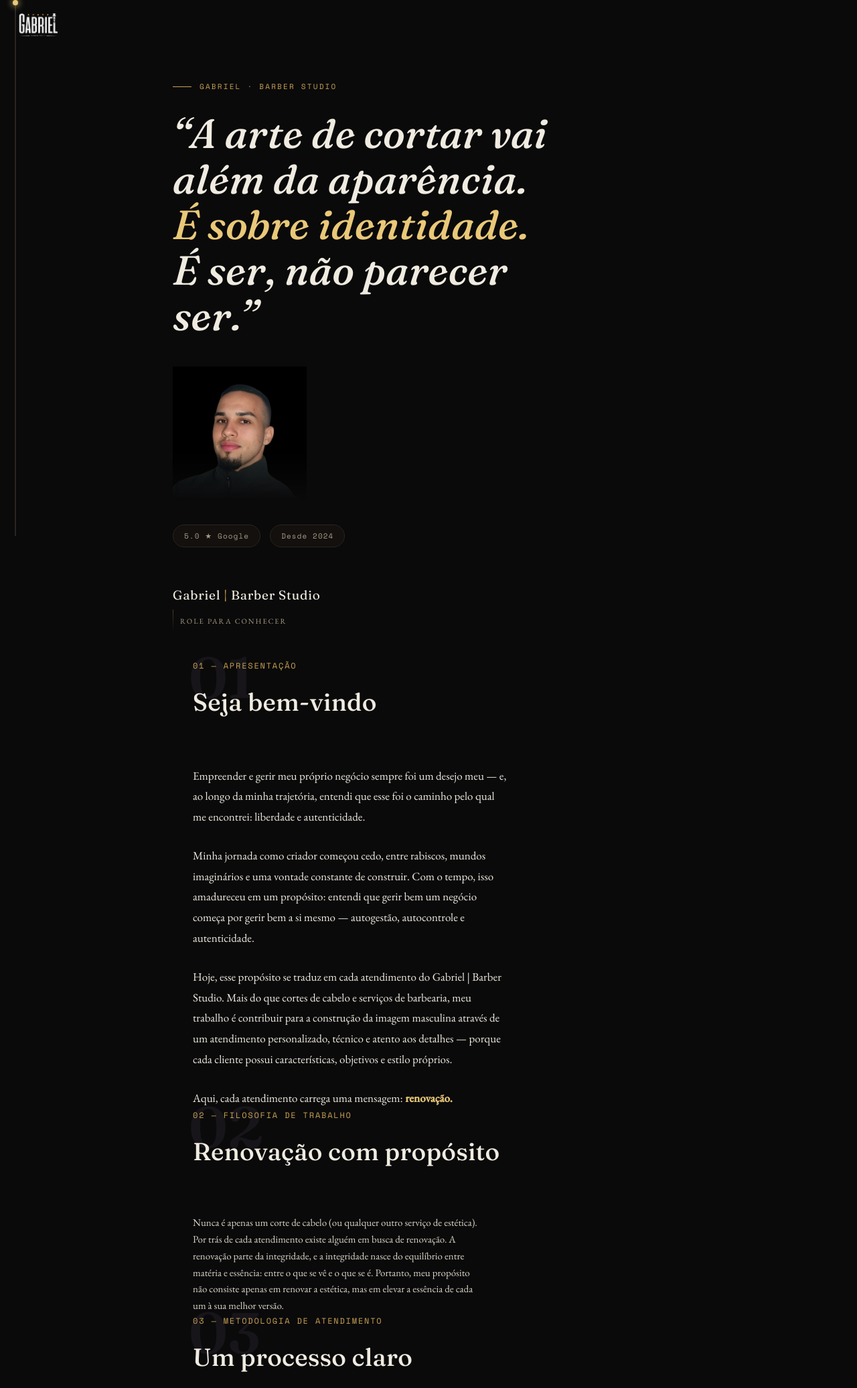
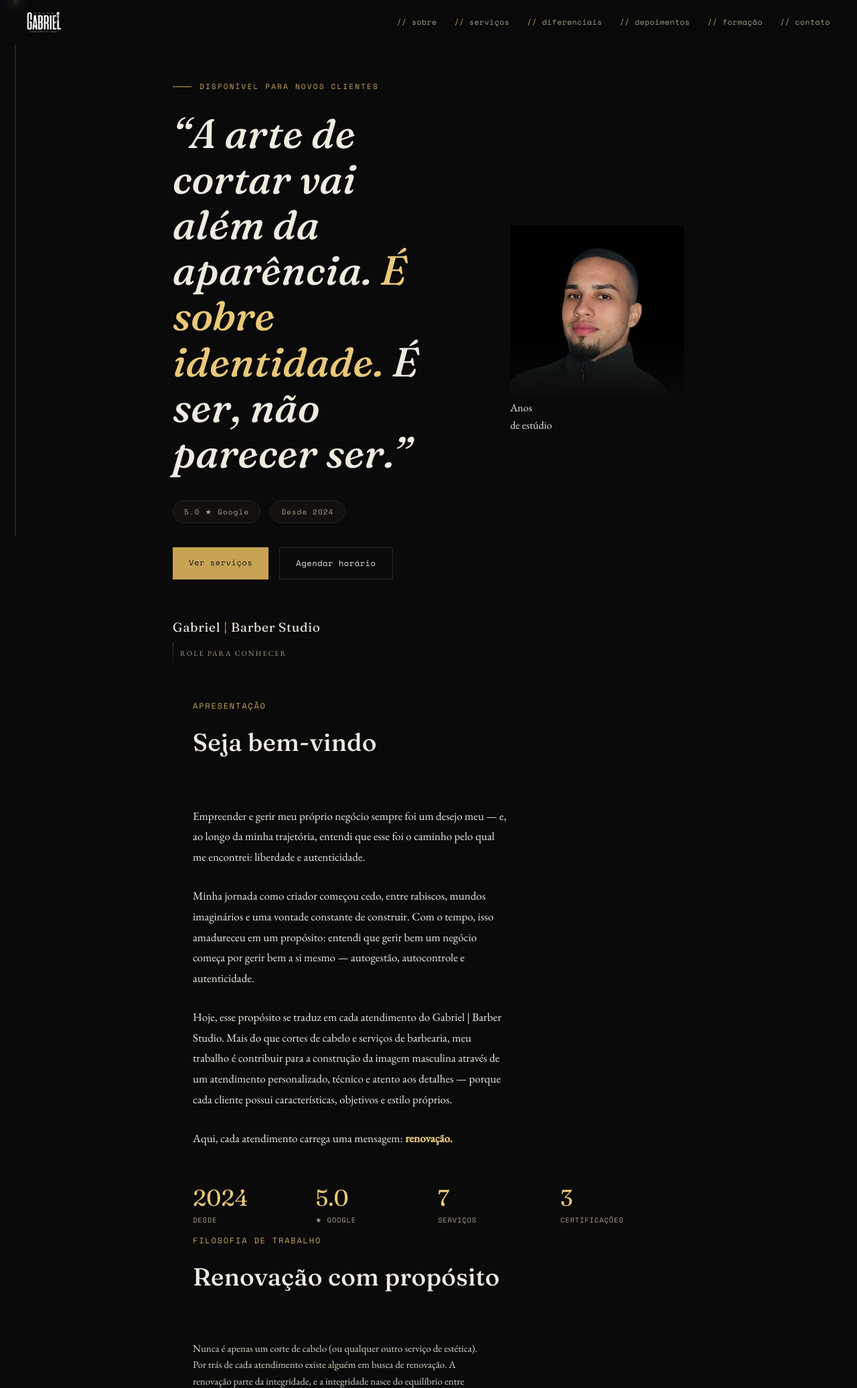
Before and after one commit to BieuCosta/gabriel-barber-portfolio, a plain HTML site: page index.html in a window 1280 px wide. Shown: the top 2072 px of the page at 67% size. Drawn offline with nearby package versions, Linux system fonts and the light colour scheme.

Commit message:
Add files via upload

```diff
--- a/index.html
+++ b/index.html
@@ -128,21 +128,46 @@
     color:var(--gold-bright);
   }
   .hero-main{
+    display:grid;
+    grid-template-columns:1.3fr 1fr;
+    align-items:center;
+    gap:40px;
+  }
+  .hero-photo-wrap{
+    position:relative;
+    justify-self:end;
+  }
+  .hero-portrait{
+    width:260px;
+    max-width:100%;
+    height:auto;
+    display:block;
+  }
+  .hero-cta{
     display:flex;
-    align-items:flex-end;
-    gap:40px;
+    gap:16px;
+    margin-top:36px;
     flex-wrap:wrap;
   }
-  .hero-portrait{
-    width:200px;
-    max-width:40vw;
-    height:auto;
-    display:block;
-    order:2;
+  .hero-cta a{
+    font-family:'Space Mono', monospace;
+    font-size:12px;
+    letter-spacing:0.05em;
+    text-decoration:none;
+    padding:13px 24px;
   }
-  @media (max-width:640px){
-    .hero-main{flex-direction:column-reverse; align-items:flex-start; gap:16px;}
-    .hero-portrait{width:170px; max-width:60vw;}
+  .hero-cta .primary{
+    background:var(--gold);
+    color:#1c1712;
+  }
+  .hero-cta .secondary{
+    border:1px solid var(--line);
+    color:var(--text);
+  }
+  @media (max-width:720px){
+    .hero-main{grid-template-columns:1fr; gap:44px;}
+    .hero-photo-wrap{justify-self:start; order:-1;}
+    .hero-portrait{width:180px;}
   }
   .hero-sub{
     margin-top:32px;
@@ -193,21 +218,13 @@
 
   /* ---- Sections ---- */
   section{
-    padding:150px 0;
+    padding:200px 0;
     position:relative;
   }
-  .section-head{margin-bottom:64px; position:relative;}
-  .ghost-num{
-    position:absolute;
-    top:-16px; left:-6px;
-    font-family:'Fraunces', serif;
-    font-weight:600;
-    font-size:86px;
-    color:var(--ghost);
-    line-height:1;
-    z-index:0;
-    user-select:none;
+  @media (max-width:640px){
+    section{padding:130px 0;}
   }
+  .section-head{margin-bottom:64px; margin-top:12px; position:relative;}
   .section-num{
     position:relative;
     font-family:'Space Mono', monospace;
@@ -393,16 +410,37 @@
   }
   #final .brandmark span{color:var(--gold);}
 
-  /* ---- Logo placement ---- */
-  #logo-top{
+  /* ---- Navbar ---- */
+  #navbar{
     position:fixed;
-    top:20px; left:28px;
-    height:34px;
+    top:0; left:0; right:0;
     z-index:60;
-    opacity:0.92;
+    display:flex;
+    align-items:center;
+    justify-content:space-between;
+    padding:18px 40px;
+    background:rgba(10,10,11,0.75);
+    backdrop-filter:blur(8px);
+    border-bottom:1px solid transparent;
   }
-  @media (max-width:720px){
-    #logo-top{height:26px; top:16px; left:20px;}
+  #navbar img{height:30px;}
+  #navbar nav{
+    display:flex;
+    gap:26px;
+  }
+  #navbar nav a{
+    font-family:'Space Mono', monospace;
+    font-size:11.5px;
+    letter-spacing:0.04em;
+    color:var(--text-muted);
+    text-decoration:none;
+  }
+  #navbar nav a:hover{color:var(--gold-bright);}
+  #navbar nav a::before{content:'// '; color:var(--gold);}
+  @media (max-width:800px){
+    #navbar nav{display:none;}
+    #navbar{padding:14px 20px;}
+    #navbar img{height:24px;}
   }
   footer{
     padding:40px 28px 60px;
@@ -411,33 +449,126 @@
     color:var(--text-muted);
     letter-spacing:0.08em;
   }
+
+  /* ---- Contact links ---- */
+  .contact-links{
+    display:flex;
+    flex-direction:column;
+    gap:8px;
+    margin-top:36px;
+    max-width:520px;
+  }
+  .contact-link{
+    display:flex;
+    justify-content:space-between;
+    align-items:center;
+    padding:20px 24px;
+    background:var(--surface);
+    text-decoration:none;
+    color:var(--text);
+    transition:opacity 0.2s;
+  }
+  .contact-link:hover{opacity:0.75;}
+  .contact-link .l{
+    font-family:'Space Mono', monospace;
+    font-size:11px;
+    letter-spacing:0.1em;
+    text-transform:uppercase;
+    color:var(--text-muted);
+  }
+  .contact-link .v{
+    font-family:'Fraunces', serif;
+    font-size:19px;
+  }
+  .contact-link.primary .v{color:var(--gold-bright);}
+
+  /* ---- Stats grid ---- */
+  .stats-grid{
+    display:grid;
+    grid-template-columns:repeat(4, 1fr);
+    gap:28px;
+    margin-top:56px;
+  }
+  .stat .n{
+    font-family:'Fraunces', serif;
+    font-size:34px;
+    color:var(--gold-bright);
+    line-height:1;
+  }
+  .stat .l{
+    font-family:'Space Mono', monospace;
+    font-size:10.5px;
+    letter-spacing:0.08em;
+    text-transform:uppercase;
+    color:var(--text-muted);
+    margin-top:8px;
+  }
+  @media (max-width:600px){
+    .stats-grid{grid-template-columns:repeat(2, 1fr); row-gap:36px;}
+  }
+
+  /* ---- Value pills ---- */
+  .pill-row{
+    display:flex;
+    flex-wrap:wrap;
+    gap:10px;
+    margin-top:28px;
+  }
+  .pill{
+    font-family:'Space Mono', monospace;
+    font-size:11px;
+    letter-spacing:0.05em;
+    color:var(--gold-bright);
+    background:rgba(201,163,84,0.1);
+    padding:8px 16px;
+  }
 </style>
 </head>
 <body>
 
 <div id="thread"><div id="thread-fill"></div><div id="thread-tip"></div></div>
 
-<img id="logo-top" src="assets/logo.png" alt="Gabriel | Barber Studio">
+<div id="navbar">
+  <img src="assets/logo.png" alt="Gabriel | Barber Studio">
+  <nav>
+    <a href="#apresentacao">sobre</a>
+    <a href="#servicos">serviços</a>
+    <a href="#diferenciais">diferenciais</a>
+    <a href="#depoimentos">depoimentos</a>
+    <a href="#formacao">formação</a>
+    <a href="#contato">contato</a>
+  </nav>
+</div>
 
 <!-- HERO -->
 <section id="hero" style="border-top:none;">
-  <div class="eyebrow">Gabriel · Barber Studio</div>
   <div class="hero-main">
-    <h1>“A arte de cortar vai além da aparência. <em>É sobre identidade.</em> É ser, não parecer ser.”</h1>
-    <img class="hero-portrait" src="assets/portrait.png" alt="Gabriel, barbeiro">
-  </div>
-  <div class="hero-badges">
-    <span>5.0 ★ Google</span>
-    <span>Desde 2024</span>
+    <div>
+      <div class="eyebrow">disponível para novos clientes</div>
+      <h1>“A arte de cortar vai além da aparência. <em>É sobre identidade.</em> É ser, não parecer ser.”</h1>
+      <div class="hero-badges">
+        <span>5.0 ★ Google</span>
+        <span>Desde 2024</span>
+      </div>
+      <div class="hero-cta">
+        <a class="primary" href="#servicos">Ver serviços</a>
+        <a class="secondary" href="https://gabriel-barber-studio.vercel.app" target="_blank" rel="noopener">Agendar horário</a>
+      </div>
+    </div>
+    <div class="hero-photo-wrap">
+      <img class="hero-portrait" src="assets/portrait.png" alt="Gabriel, barbeiro">
+        <div class="l">Anos<br>de estúdio</div>
+      </div>
+    </div>
   </div>
   <div class="hero-brand">Gabriel <span>|</span> Barber Studio</div>
   <div class="scroll-cue"><div class="line"></div>Role para conhecer</div>
 </section>
 
 <!-- APRESENTAÇÃO -->
-<section class="wrap">
+<section class="wrap" id="apresentacao">
   <div class="section-head reveal">
-    <span class="ghost-num">01</span><span class="section-num">01 — Apresentação</span>
+    <span class="section-num">Apresentação</span>
     <h2>Seja bem-vindo</h2>
   </div>
   <div class="reveal">
@@ -446,23 +577,36 @@
     <p class="lede">Hoje, esse propósito se traduz em cada atendimento do Gabriel | Barber Studio. Mais do que cortes de cabelo e serviços de barbearia, meu trabalho é contribuir para a construção da imagem masculina através de um atendimento personalizado, técnico e atento aos detalhes — porque cada cliente possui características, objetivos e estilo próprios.</p>
     <p class="lede">Aqui, cada atendimento carrega uma mensagem: <strong style="color:var(--gold-bright); font-weight:600;">renovação.</strong></p>
   </div>
+  <div class="stats-grid reveal">
+    <div class="stat"><div class="n">2024</div><div class="l">Desde</div></div>
+    <div class="stat"><div class="n">5.0</div><div class="l">★ Google</div></div>
+    <div class="stat"><div class="n">7</div><div class="l">Serviços</div></div>
+    <div class="stat"><div class="n">3</div><div class="l">Certificações</div></div>
+  </div>
 </section>
 
 <!-- FILOSOFIA -->
 <section class="wrap">
   <div class="section-head reveal">
-    <span class="ghost-num">02</span><span class="section-num">02 — Filosofia de Trabalho</span>
+    <span class="section-num">Filosofia de Trabalho</span>
     <h2>Renovação com propósito</h2>
   </div>
   <div class="reveal">
     <p class="body-text">Nunca é apenas um corte de cabelo (ou qualquer outro serviço de estética). Por trás de cada atendimento existe alguém em busca de renovação. A renovação parte da integridade, e a integridade nasce do equilíbrio entre matéria e essência: entre o que se vê e o que se é. Portanto, meu propósito não consiste apenas em renovar a estética, mas em elevar a essência de cada um à sua melhor versão.</p>
+    <div class="pill-row">
+      <span class="pill">Honra</span>
+      <span class="pill">Integridade</span>
+      <span class="pill">Autogoverno</span>
+      <span class="pill">Autenticidade</span>
+      <span class="pill">Ousadia</span>
+    </div>
   </div>
 </section>
 
 <!-- METODOLOGIA -->
 <section class="wrap">
   <div class="section-head reveal">
-    <span class="ghost-num">03</span><span class="section-num">03 — Metodologia de Atendimento</span>
+    <span class="section-num">Metodologia de Atendimento</span>
     <h2>Um processo claro</h2>
   </div>
   <div class="reveal">
@@ -477,9 +621,9 @@
 </section>
 
 <!-- SERVIÇOS -->
-<section class="wrap">
+<section class="wrap" id="servicos">
   <div class="section-head reveal">
-    <span class="ghost-num">04</span><span class="section-num">04 — Serviços Oferecidos</span>
+    <span class="section-num">Serviços Oferecidos</span>
     <h2>O que faço</h2>
   </div>
   <div class="services-grid reveal">
@@ -515,9 +659,9 @@
 </section>
 
 <!-- DIFERENCIAIS -->
-<section class="wrap">
+<section class="wrap" id="diferenciais">
   <div class="section-head reveal">
-    <span class="ghost-num">05</span><span class="section-num">05 — Diferenciais</span>
+    <span class="section-num">Diferenciais</span>
     <h2>Mais do que um atendimento convencional</h2>
   </div>
   <div class="diff-grid reveal">
@@ -538,9 +682,9 @@
 </section>
 
 <!-- DEPOIMENTOS -->
-<section class="wrap">
+<section class="wrap" id="depoimentos">
   <div class="section-head reveal">
-    <span class="ghost-num">06</span><span class="section-num">06 — Depoimentos</span>
+    <span class="section-num">Depoimentos</span>
     <h2>Quem já passou pela cadeira</h2>
   </div>
   <div class="testi-grid reveal">
@@ -578,9 +722,9 @@
 </section>
 
 <!-- QUALIFICAÇÃO -->
-<section class="wrap">
+<section class="wrap" id="formacao">
   <div class="section-head reveal">
-    <span class="ghost-num">07</span><span class="section-num">07 — Qualificação Profissional</span>
+    <span class="section-num">Qualificação Profissional</span>
     <h2>Aperfeiçoamento constante</h2>
   </div>
   <p class="lede reveal">A busca pela excelência faz parte do meu compromisso profissional. Por isso, invisto continuamente em cursos e capacitações voltados para técnicas de corte, barba e estética masculina.</p>
@@ -610,11 +754,31 @@
   </div>
 </section>
 
+<!-- CONTATO -->
+<section class="wrap" id="contato">
+  <div class="section-head reveal">
+    <span class="section-num">Contato</span>
+    <h2>Vamos cuidar da sua imagem?</h2>
+  </div>
+  <p class="lede reveal">Fale comigo ou agende seu horário diretamente — será um prazer fazer parte da sua renovação.</p>
+  <div class="contact-links reveal">
+    <a href="https://wa.me/5522997265392" target="_blank" rel="noopener" class="contact-link">
+      <span class="l">WhatsApp</span><span class="v">(22) 99726-5392</span>
+    </a>
+    <a href="https://instagram.com/gabriel.bstudio" target="_blank" rel="noopener" class="contact-link">
+      <span class="l">Instagram</span><span class="v">@gabriel.bstudio</span>
+    </a>
+    <a href="https://gabriel-barber-studio.vercel.app" target="_blank" rel="noopener" class="contact-link primary">
+      <span class="l">Agendamento</span><span class="v">Agendar horário →</span>
+    </a>
+  </div>
+</section>
+
 <!-- CONSIDERAÇÕES FINAIS -->
 <section id="final">
   <div class="wrap">
   <div class="section-head reveal">
-    <span class="ghost-num">08</span><span class="section-num">08 — Considerações Finais</span>
+    <span class="section-num">Considerações Finais</span>
   </div>
   <p class="lede reveal">Cada corte é uma oportunidade de renovação. Se você chegou até aqui, já sabe o que busco entregar — e será um prazer fazer parte dessa jornada com você.</p>
   <div class="brandmark reveal">Gabriel <span>|</span> Barber Studio</div>
```
